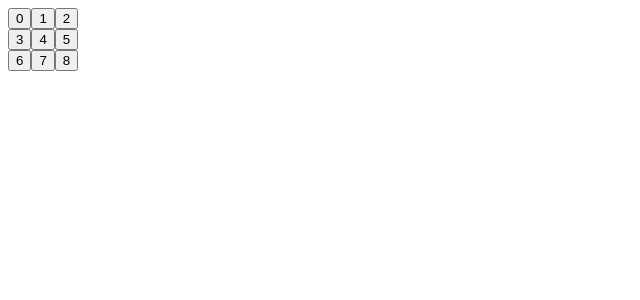
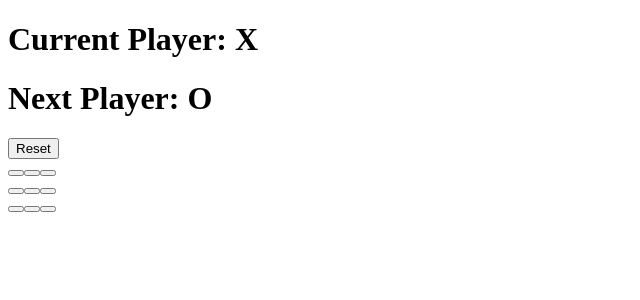
Before and after one commit to rongduan-zhu/react-tictactoe, a React app: page / in a window 1280 px wide. Shown: the top 300 px of the page, without its empty margins (0-640 px from the left). Built offline with nearby package versions, Linux system fonts and the light colour scheme.

Commit message:
clickable board with players

```diff
--- a/src/component/Board.jsx
+++ b/src/component/Board.jsx
@@ -2,16 +2,54 @@ import React from 'react';
 import { Square } from './Square.jsx';
 
 export class Board extends React.Component {
+    constructor() {
+        super();
+        this.state = this.init();
+    }
+
+    init() {
+        return {
+            squares: Array(9).fill(undefined),
+            player: 'X',
+            winner: ''
+        };
+    }
+
+    handleClick(id) {
+        if (this.state.squares[id]) {
+            return;
+        }
+
+        let newSquares = this.state.squares.slice();
+        let newPlayer = this.nextPlayer(this.state.player);
+
+        newSquares[id] = this.state.player;
+
+        this.setState({
+            squares: newSquares,
+            player: newPlayer
+        });
+    }
+
+    nextPlayer(state) {
+        return state === 'X' ? 'O' : 'X';
+    }
+
+    reset() {
+        this.setState(this.init());
+    }
+
     renderSquare(id) {
         return (
-            <Square value={id} />
+            <Square value={this.state.squares[id]}
+                onClick={() => this.handleClick(id)}/>
         );
     }
 
     renderRow(baseId) {
         return (
             <div className="row">
-                {[...new Array(3)].map((_, i) => (this.renderSquare(baseId + i)))}
+                {[...Array(3)].map((_, i) => (this.renderSquare(baseId + i)))}
             </div>
         )
     }
@@ -19,7 +57,10 @@ export class Board extends React.Component {
     render() {
         return (
             <div>
-                {[...new Array(3)].map((_, i) => (this.renderRow(i * 3)))}
+                <h1>Current Player: {this.state.player}</h1>
+                <h1>Next Player: {this.nextPlayer(this.state.player)}</h1>
+                <button onClick={() => this.reset()}>Reset</button>
+                {[...Array(3)].map((_, i) => (this.renderRow(i * 3)))}
             </div>
         );
     }
--- a/src/component/Square.jsx
+++ b/src/component/Square.jsx
@@ -3,7 +3,7 @@ import React from 'react';
 export class Square extends React.Component {
     render() {
         return (
-            <button className="square">
+            <button className="square" onClick={() => this.props.onClick() }>
                 { this.props.value }
             </button>
         );
```
